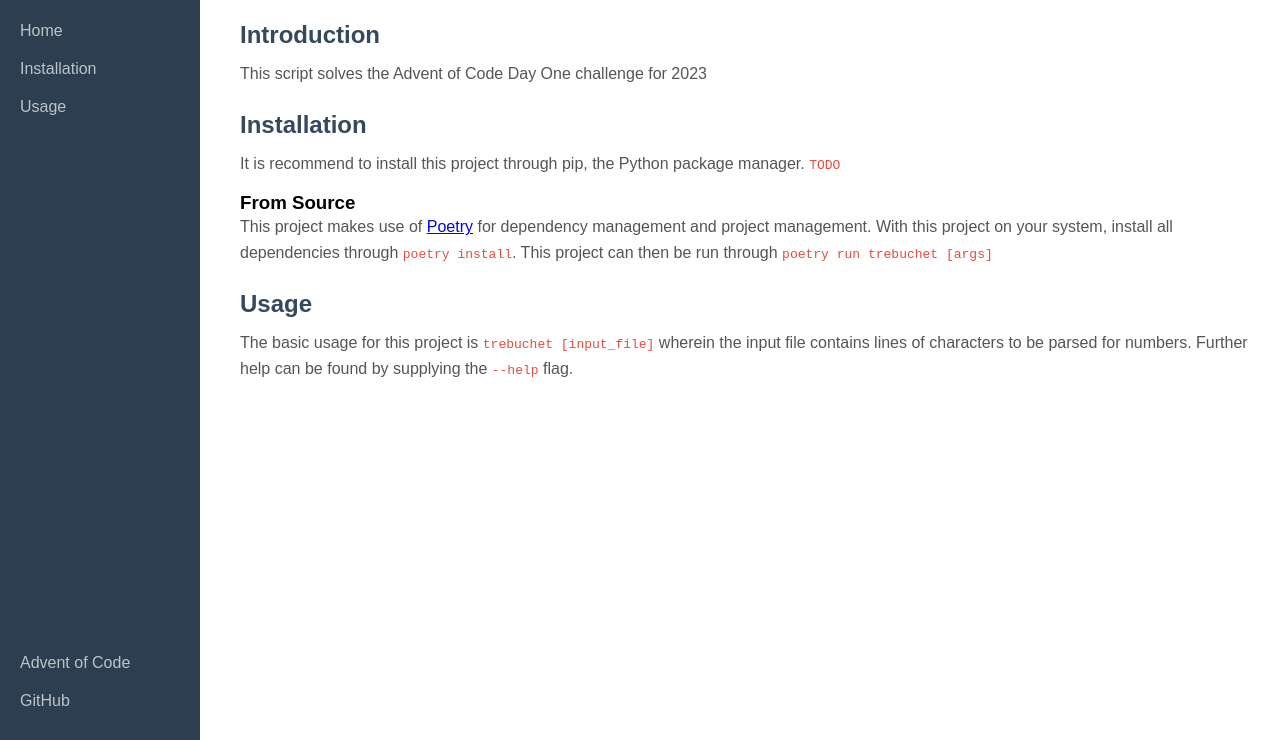
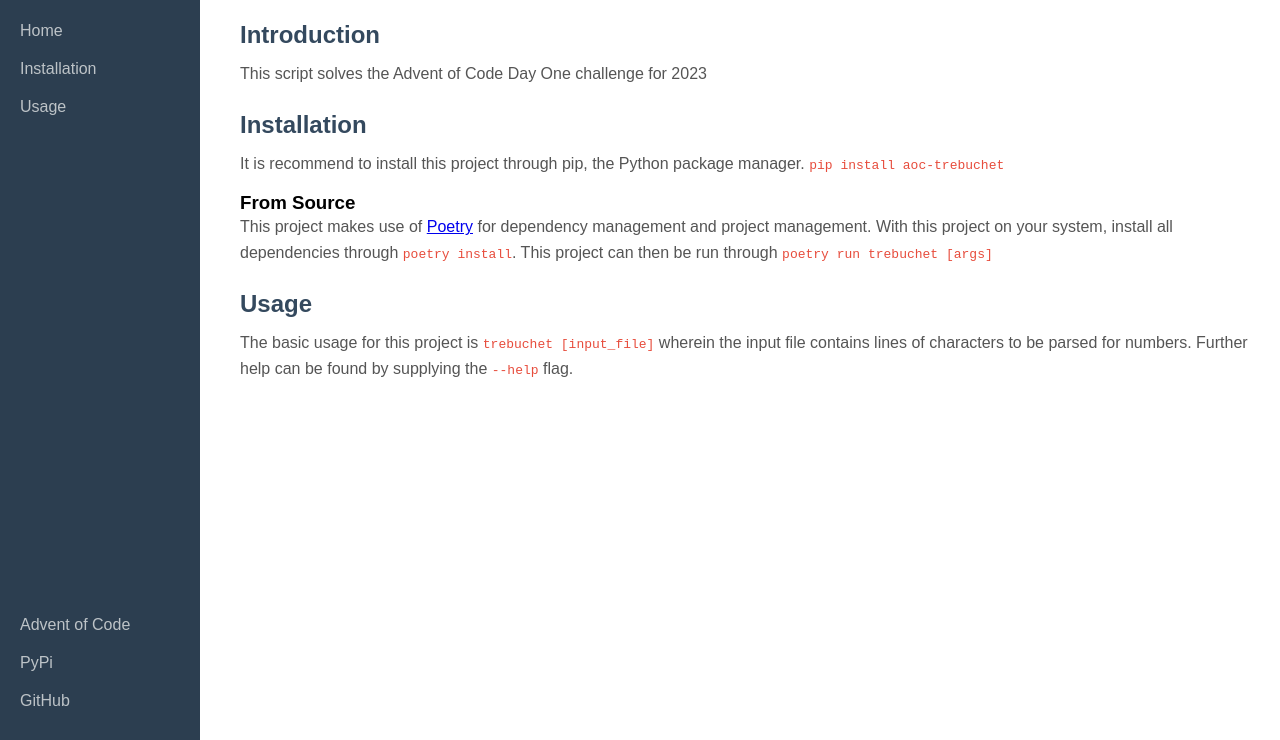
Before and after one commit to TonyGrif/Trebuchet, a plain HTML site: page docs/index.html in a window 1280 px wide. Shown: the part 60-800 px from the top of the page. Drawn offline with Linux system fonts and the light colour scheme.

Commit message:
docs: update pypi instructions on site

```diff
--- a/docs/index.html
+++ b/docs/index.html
@@ -17,6 +17,7 @@
 
     <div class="sidebar-bottom">
       <a href="https://adventofcode.com/2023/day/1">Advent of Code</a>
+      <a href="https://pypi.org/project/aoc-trebuchet/">PyPi</a>
       <a href="https://github.com/TonyGrif/trebuchet">GitHub</a>
     </div>
   </div>
@@ -33,7 +34,7 @@
       <section id="installation">
         <h2>Installation</h2>
         <p>It is recommend to install this project through pip, the Python package manager.
-        <code>TODO</code></p>
+        <code>pip install aoc-trebuchet</code></p>
 
         <h3>From Source</h3>
         <p>This project makes use of <a href="https://python-poetry.org/">Poetry</a> for dependency
```
